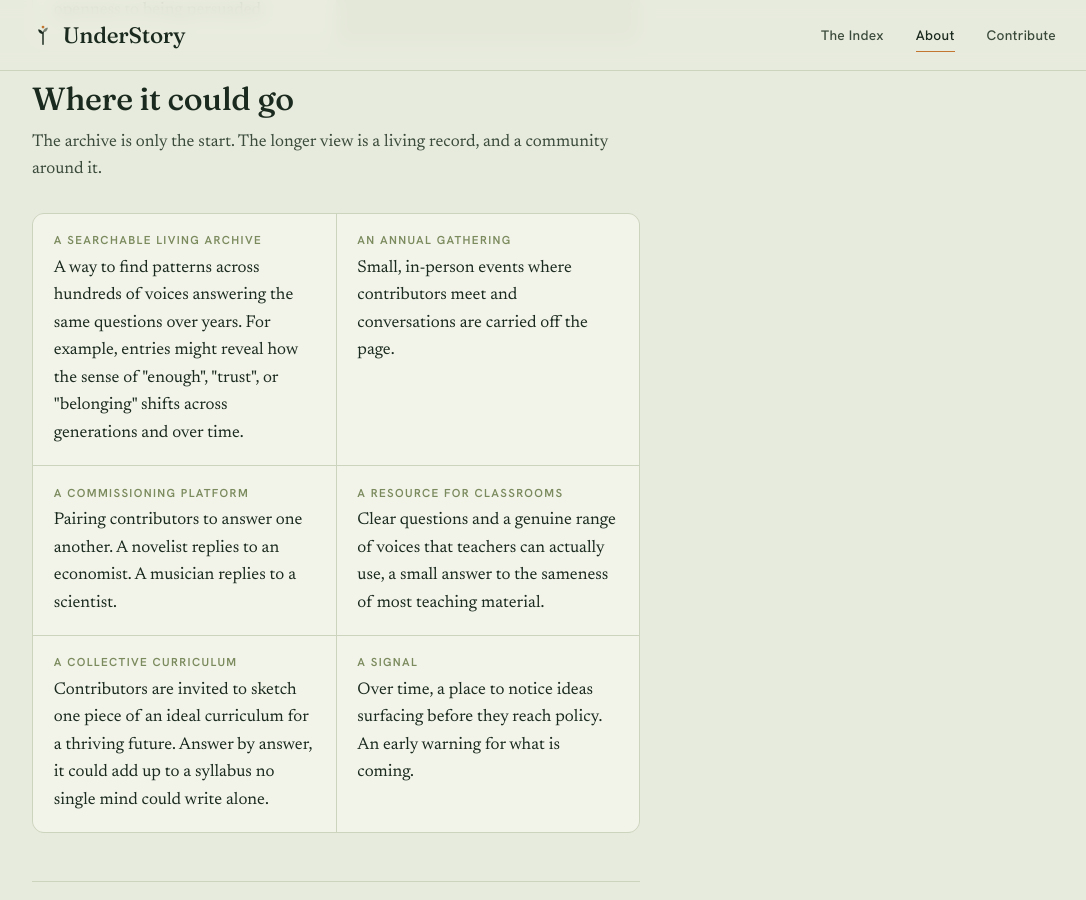
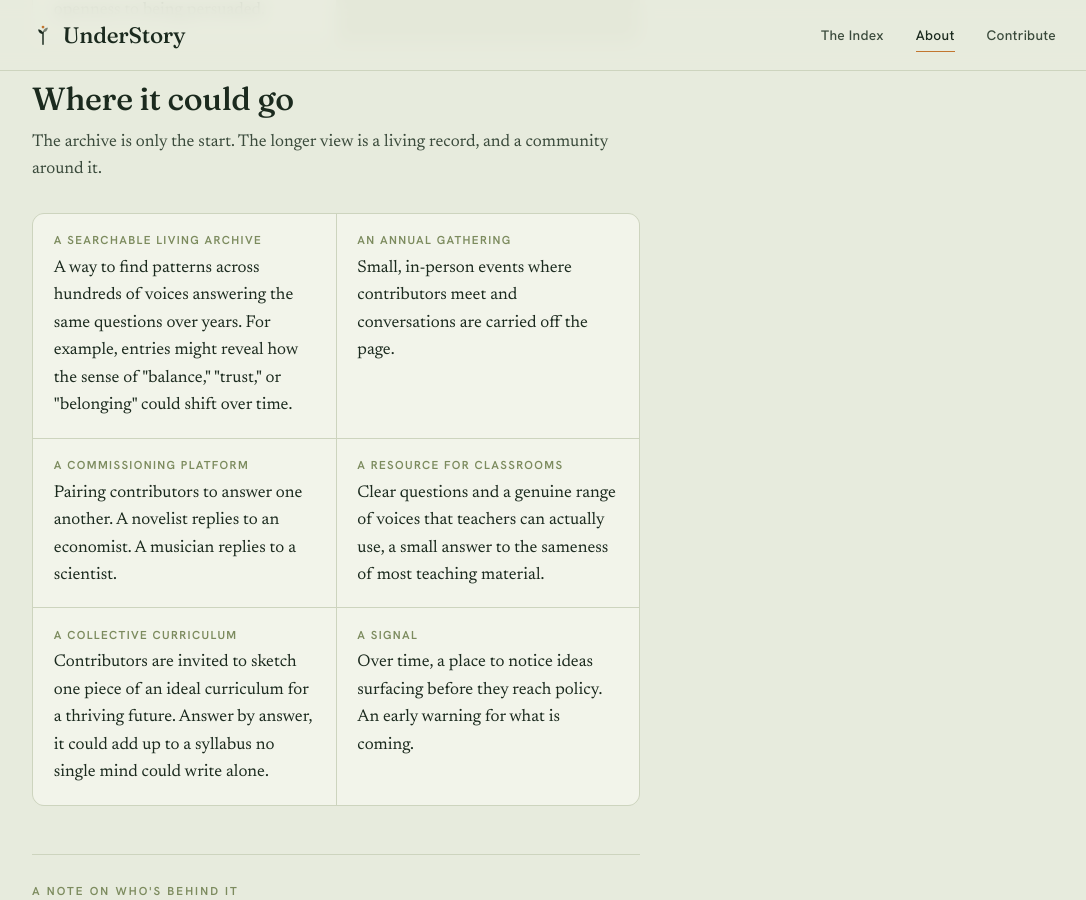
Before and after one commit to valentina-rm/understory, a Jekyll site: the page built from about.md, in a window 1280 px wide and 900 px high, scrolled down 2603 px. Shown: the whole window, without its empty margins (96-1182 px from the left). Built offline with Jekyll 4.4.1, drawn with Linux system fonts in a browser that asks for light colours.

Commit message:
Text edits across pages

```diff
--- a/about.md
+++ b/about.md
@@ -65,8 +65,7 @@ The archive is only the start. The longer view is a living record, and a communi
 <div class="spec">
   <div class="spec-row">
     <dt>A searchable living archive</dt>
-    <dd>A way to find patterns across hundreds of voices answering the same questions over years.
-    For example, entries might reveal how the sense of "enough", "trust", or "belonging" shifts across generations and over time.</dd>
+    <dd>A way to find patterns across hundreds of voices answering the same questions over years. For example, entries might reveal how the sense of "balance," "trust," or "belonging" could shift over time.</dd>
   </div>
   <div class="spec-row">
     <dt>An annual gathering</dt>
```
